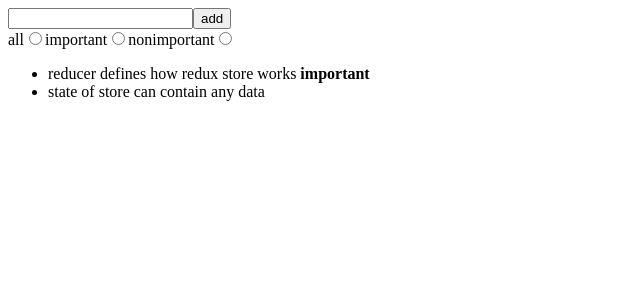
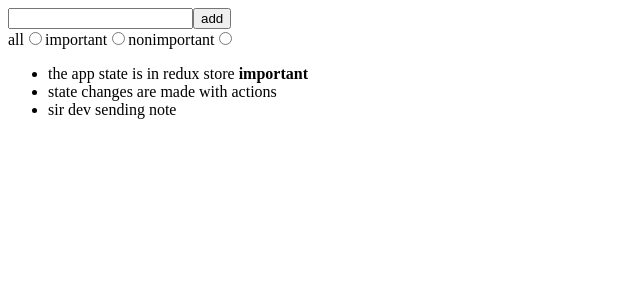
Before and after one commit to SirAntonioG/part6-redux-connect, a React (Create React App) app: page / in a window 1280 px wide. Shown: the top 300 px of the page, without its empty margins (0-640 px from the left). Built offline with nearby package versions, Linux system fonts and the light colour scheme; data requests are answered from the project's data file.

Commit message:
Fullstack part6 section c comunicating with server

```diff
--- /dev/null
+++ b/db.json
@@ -0,0 +1,19 @@
+{
+  "notes": [
+    {
+      "content": "the app state is in redux store",
+      "important": true,
+      "id": 1
+    },
+    {
+      "content": "state changes are made with actions",
+      "important": false,
+      "id": 2
+    },
+    {
+      "content": "sir dev sending note",
+      "important": false,
+      "id": 3
+    }
+  ]
+}
--- a/src/App.jsx
+++ b/src/App.jsx
@@ -1,8 +1,20 @@
+import { useEffect } from 'react'
 import NewNote from "./components/NewNote";
 import Notes from "./components/Notes";
 import VisibilityFilter from "./components/VisibilityFilter";
+import noteService from './services/note'
+import { setNotes } from './reducers/noteReducer'
+import { useDispatch } from 'react-redux'
+
 
 const App = () => {
+  const dispatch = useDispatch()
+  useEffect(() => {
+    noteService
+      .getAll().then(notes => dispatch(setNotes(notes)))
+  // eslint-disable-next-line react-hooks/exhaustive-deps
+  }, [])
+
   return (
     <div>
       <NewNote />
--- a/src/components/NewNote.jsx
+++ b/src/components/NewNote.jsx
@@ -1,14 +1,16 @@
 import { useDispatch } from 'react-redux'
 import { createNote } from '../reducers/noteReducer'
+import noteService from '../services/note';
 
 const NewNote = (props) => {
   const dispatch = useDispatch()
 
-  const addNote = (event) => {
+  const addNote = async (event) => {
     event.preventDefault()
     const content = event.target.note.value
     event.target.note.value = ''
-    dispatch(createNote(content))
+    const newNote = await noteService.createNew(content)
+    dispatch(createNote(newNote))
   }
 
   return (
--- a/src/index.js
+++ b/src/index.js
@@ -6,8 +6,9 @@
 // import { createStore, combineReducers } from 'redux';
 import { configureStore } from '@reduxjs/toolkit';
 import { Provider } from 'react-redux';
-import noteReducer from './reducers/noteReducer';
+import noteReducer, { setNotes } from './reducers/noteReducer';
 import filterReducer from './reducers/filterReducer';
+import noteService from './services/note';
 
 const store = configureStore({
   reducer: {
@@ -16,6 +17,8 @@
   },
 });
 
+noteService.getAll().then((notes) => store.dispatch(setNotes(notes)));
+
 console.log(store.getState());
 
 ReactDOM.createRoot(document.getElementById('root')).render(
--- a/src/reducers/noteReducer.js
+++ b/src/reducers/noteReducer.js
@@ -1,32 +1,16 @@
 import { createSlice } from '@reduxjs/toolkit';
 
 // inital state
-const initialState = [
-  {
-    content: 'reducer defines how redux store works',
-    important: true,
-    id: 1,
-  },
-  {
-    content: 'state of store can contain any data',
-    important: false,
-    id: 2,
-  },
-];
+const initialState = [];
 
-const generateId = () => Number((Math.random() * 1000000).toFixed(0));
+// const generateId = () => Number((Math.random() * 1000000).toFixed(0));
 // slice
 const noteSlice = createSlice({
   name: 'notes',
   initialState,
   reducers: {
     createNote(state, action) {
-      const content = action.payload;
-      state.push({
-        content,
-        important: false,
-        id: generateId(),
-      });
+      state.push(action.payload);
     },
     toggleImportanceOf(state, action) {
       const id = action.payload;
@@ -37,8 +21,15 @@
       };
       return state.map((note) => (note.id !== id ? note : changedNote));
     },
+    appendNote(state, action) {
+      state.push(action.payload);
+    },
+    setNotes(state, action) {
+      return action.payload;
+    },
   },
 });
 
-export const { createNote, toggleImportanceOf } = noteSlice.actions;
+export const { createNote, toggleImportanceOf, appendNote, setNotes } =
+  noteSlice.actions;
 export default noteSlice.reducer;
--- /dev/null
+++ b/src/services/note.js
@@ -0,0 +1,18 @@
+import axios from 'axios';
+
+const baseUrl = 'http://localhost:3001/notes';
+
+const getAll = async () => {
+  const response = await axios.get(baseUrl);
+  return response.data;
+};
+
+const createNew = async (content) => {
+  const object = { content, important: false };
+  const response = await axios.post(baseUrl, object);
+  return response.data;
+};
+
+const noteService = { getAll, createNew };
+
+export default noteService;
```
Also changed, not shown: package.json (+5 -2 lines), src/components/VisibilityFilter.jsx (renamed from src/components/VisibilityFilter.js), 1 other file (tests, documents, lock files or other folders).
